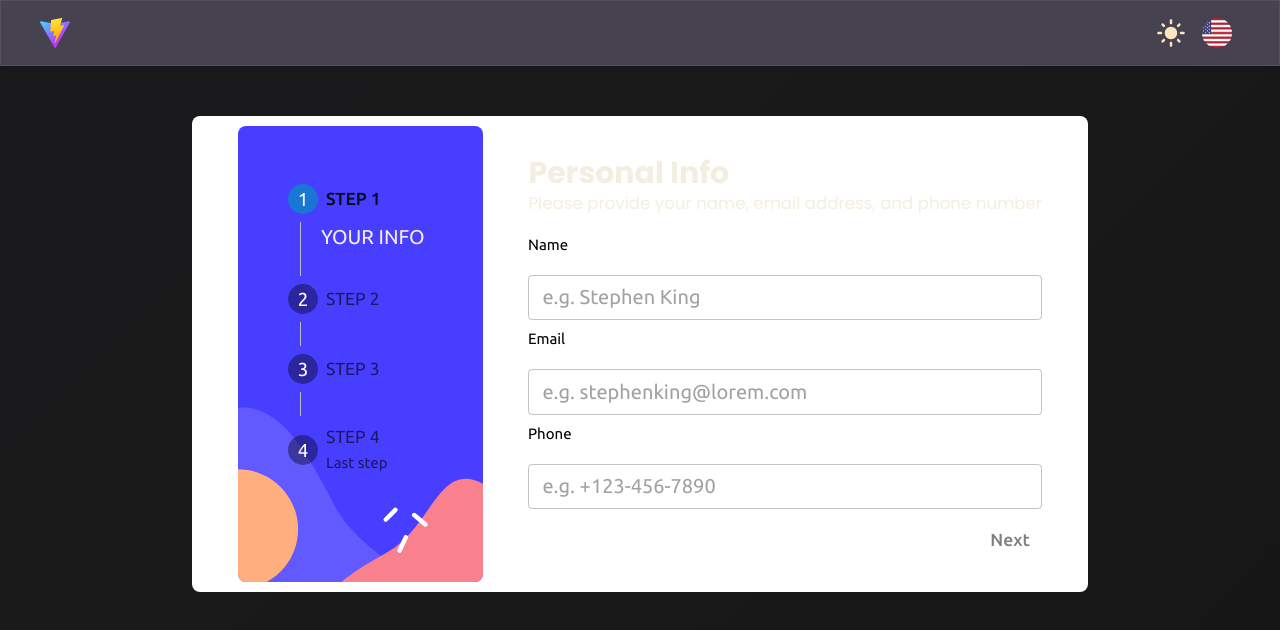
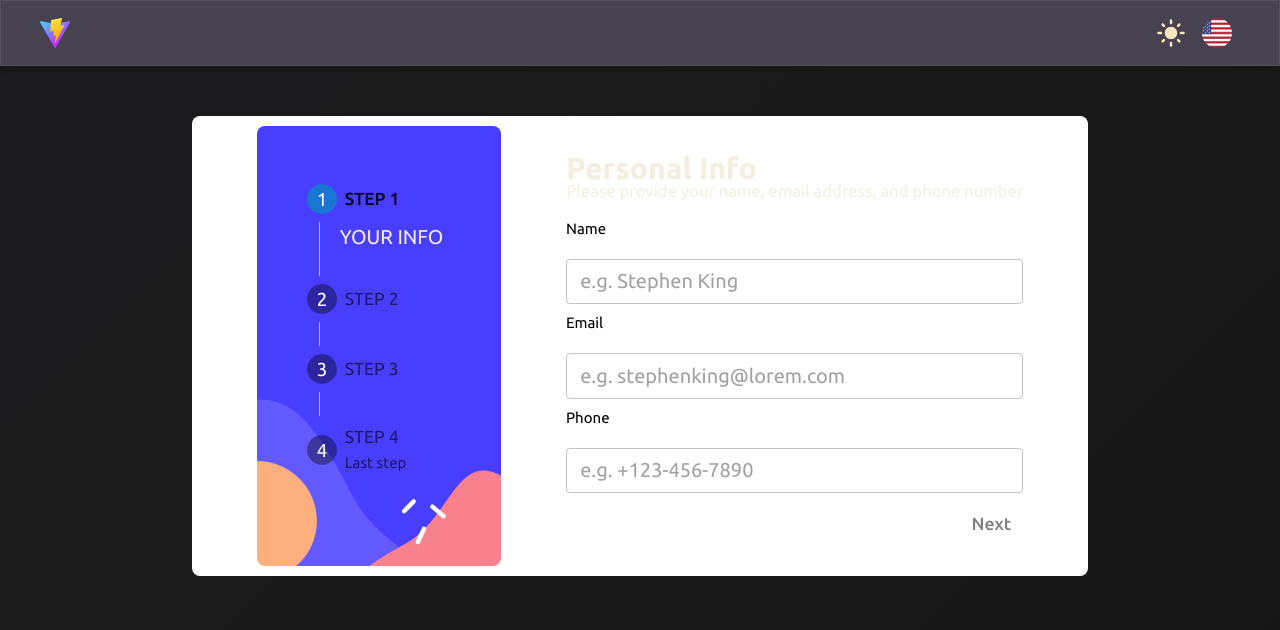
Before and after one commit to ilmandwi24/backup, a React (Vite) app: page / in a window 1280 px wide. Shown: the top 630 px of the page. Built offline with nearby package versions, Linux system fonts and the light colour scheme.

Commit message:
fix : delete font family poppins (PersonalInfo)

```diff
--- a/src/components/CountPayment/index.jsx
+++ b/src/components/CountPayment/index.jsx
@@ -4,7 +4,7 @@ import { useState } from 'react';
 const CountPayment = () => {
   const [format, setFormat] = useState('month');
   return (
-    <>
+    <Box sx={{ display: 'flex', flexDirection: 'column', width: '100%' }}>
       <Card sx={{ paddingY: '1rem', backgroundColor: 'hsl(217, 100%, 97%)', boxShadow: 'none' }}>
         <CardContent sx={{ display: 'flex', flexDirection: 'column', gap: '1rem' }}>
           <Box sx={{ display: 'flex', justifyContent: 'space-between', alignItems: 'center' }}>
@@ -55,7 +55,7 @@ const CountPayment = () => {
           +$20/{format === 'month' ? 'mo' : 'yr'}
         </Typography>
       </Box>
-    </>
+    </Box>
   );
 };
 
--- a/src/components/PersonalInfo/style.module.scss
+++ b/src/components/PersonalInfo/style.module.scss
@@ -1,6 +1,4 @@
 .containerPersonal {
-  font-family: Poppins, Arial, sans-serif;
-
   .formWrapper {
     @include directionY;
   }
```
